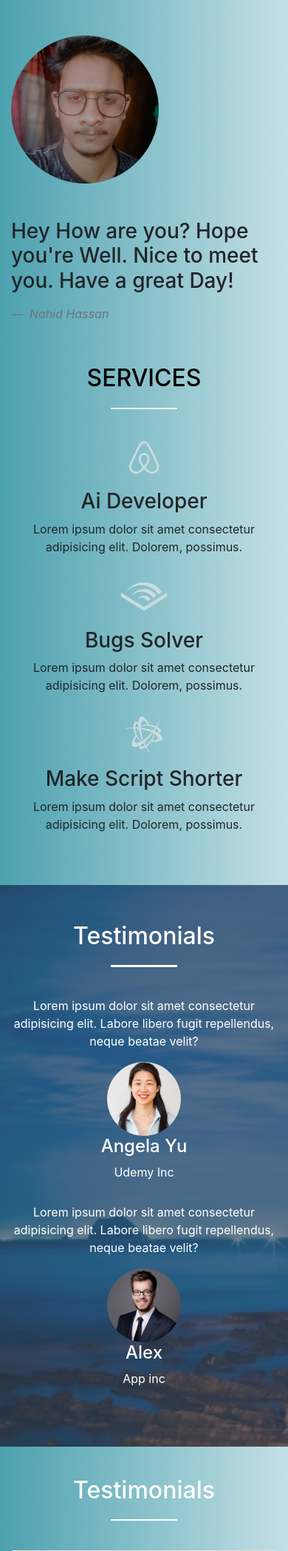
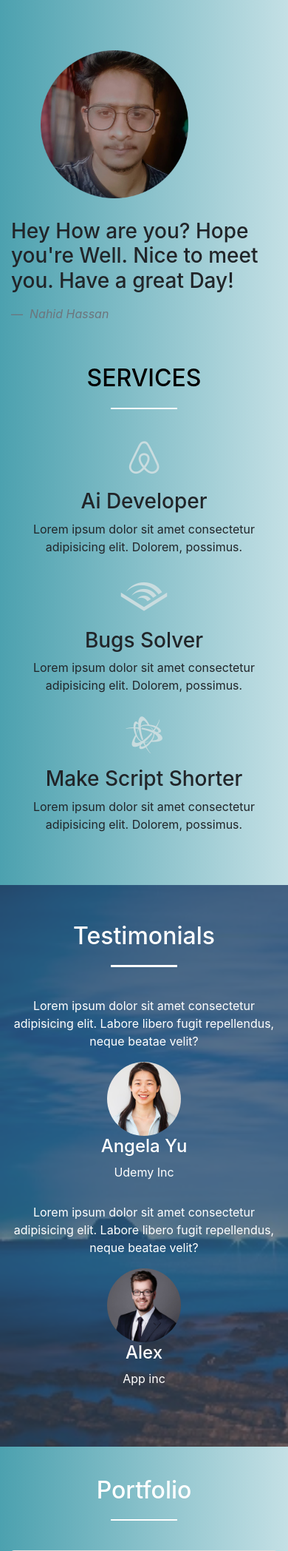
Before and after one commit to 0nahid/project, a PHP site: page / in a window 390 px wide. Shown: the part 68-2164 px from the top of the page at 74% size. Run offline with PHP 8.4, Linux system fonts and the light colour scheme; some libraries are stand-ins or nearby versions.

Commit message:
personal website

```diff
--- a/nahid/css/style.css
+++ b/nahid/css/style.css
@@ -1,7 +1,6 @@
-
 body{
     background: #4CA1AF;  /* fallback for old browsers */
-    background: -webkit-linear-gradient(to right,#4CA1AF ,,#C4E0E5 );  /* Chrome 10-25, Safari 5.1-6 */
+    background: -webkit-linear-gradient(to right,#4CA1AF ,#C4E0E5 );  /* Chrome 10-25, Safari 5.1-6 */
     background: linear-gradient(to right,#4CA1AF,#C4E0E5); /* W3C, IE 10+/ Edge, Firefox 16+, Chrome 26+, Opera 12+, Safari 7+ */
 
 }
@@ -9,10 +8,11 @@ body{
     color: #4CA1AF;
 }
 
-.nahid_png{
+.nahid_png img{
     height: 200px;
     width: 200px;
 }
+
 .section{
     padding-top: 70px;
     padding-bottom: 70px;
@@ -81,6 +81,7 @@ body{
     font-size: 23px;
 }
 @media (max-width:768px){
+
     .section{
         padding-top: 40px ;
         padding-bottom: 40px;
@@ -102,4 +103,34 @@ body{
     #social-icons{
         margin-top: 10px;
     }
+    .nahid_png img{
+        display: block;
+        top: 50%;
+        left: 50%;
+        transform: translate(70% ,10%);
+    }
 }
+@media (max-width:564px){
+    .nahid_png img{
+        display: block;
+        top: 50%;
+        left: 50%;
+        transform: translate(75% ,10%);
+    }
+}
+@media (max-width:500px){
+    .nahid_png img{
+        display: block;
+        top: 50%;
+        left: 50%;
+        transform: translate(60% ,10%);
+    }
+}
+@media (max-width:400px){
+    .nahid_png img{
+        display: block;
+        top: 50%;
+        left: 50%;
+        transform: translate(20% ,10%);
+    }
+}
--- a/nahid/index.php
+++ b/nahid/index.php
@@ -2,10 +2,10 @@
 
     <div class="container mt-5">
         <div class="row">
-            <div class="col-xl-4 col-md-4 col-sm-5 col-xs-12">
-                <img src="./img/nahid.png" class="nahid_png"  alt="">
+            <div class="col-xl-4 col-md-4  col-xs-12 nahid_png">
+               <img src="./img/nahid.png"  alt="">
             </div>
-            <div class="col-xl-8  col-md-8 col-sm-7 col-xs-12">
+            <div class="col-xl-8  col-md-8  col-xs-12">
                <blockquote class="blockquote mt-5">
                    <p class="mb-1"><h3>Hey How are you? Hope you're Well. Nice to meet you. Have a great Day!</h3></p>
                    <footer class="blockquote-footer"> <cite title="Source Title">Nahid Hassan</cite></footer>
@@ -72,7 +72,7 @@
     <div class="container">
         <div class="row">
             <div class="col-md-12">
-                <h2 class="section-head text-white">Testimonials</h2>
+                <h2 class="section-head text-white">Portfolio</h2>
             </div>
             <div class="col-md-4">
                 <div class="card">
```
